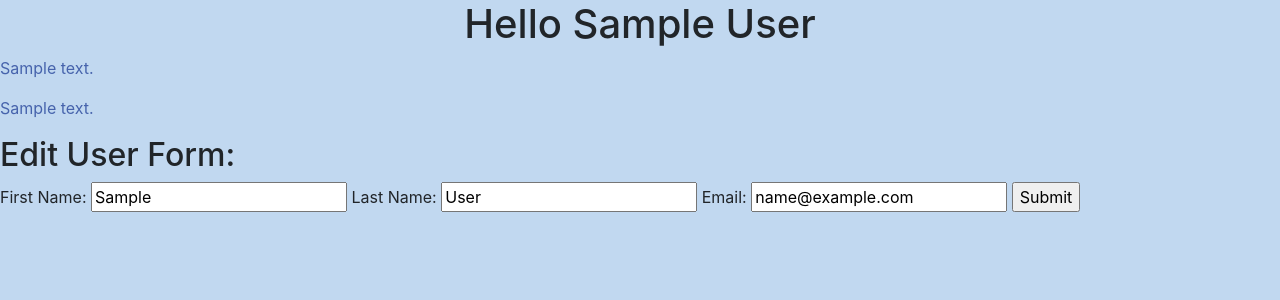
After one commit to marjcobero/yourThoughts, a Django app: page /profile/1 in a window 1280 px wide. The commit adds this page. Shown: the top 300 px of the page. Run offline with Django 3.2, Linux system fonts and the light colour scheme; tables that the repository leaves empty hold one stand-in row (values such as "Sample post"); some libraries are stand-ins or nearby versions.

Commit message:
made modifications for upgraded project

```diff
--- a/thoughts/urls.py
+++ b/thoughts/urls.py
@@ -14,8 +14,10 @@ Including another URLconf
     2. Add a URL to urlpatterns:  path('blog/', include('blog.urls'))
 """
 
+from django.contrib import admin
 from django.urls import path, include
 
 urlpatterns = [
+    path('admin/', admin.site.urls),
     path('', include('thoughtsApp.urls')),
 ]
--- a/thoughtsApp/models.py
+++ b/thoughtsApp/models.py
@@ -2,7 +2,10 @@ from django.db import models
 import re
 import bcrypt
 
-# Create your models here.
+
+# Create your models here..
+
+
 class UserManager(models.Manager):
     def reg_validator(self, reqPOST):
         errors = {}
@@ -37,6 +40,7 @@ class UserManager(models.Manager):
             errors['password'] = "Email and password must match"
         return errors
 
+
 class User(models.Model):
     first_name = models.CharField(max_length=255)
     last_name = models.CharField(max_length=255)
@@ -44,17 +48,11 @@ class User(models.Model):
     password = models.CharField(max_length=255)
     objects = UserManager()
 
-class ThoughtManager(models.Manager):
-    def thought_validator(self, reqPOST):
-        errors = {}
-        if len(reqPOST['thought']) < 1:
-            errors['thought'] = "Post must not be blank"
-        return errors
+class Wall(models.Model):
+    message = models.TextField()
+    poster = models.ForeignKey(User, related_name="user_messages", on_delete=models.CASCADE)
 
-class Thought(models.Model):
-    thought = models.TextField()
-    user = models.ForeignKey(User, related_name="created_thoughts", on_delete=models.CASCADE)
-    user_likes = models.ManyToManyField(User, related_name='liked_posts')
-    created_at = models.DateField(auto_now_add=True)
-    updated_at = models.DateField(auto_now=True)
-    objects = ThoughtManager()
+class Comment(models.Model):
+    comment = models.TextField()
+    poster = models.ForeignKey(User, related_name="user_comments", on_delete=models.CASCADE)
+    wall_message = models.ForeignKey(Wall, related_name="post_comments", on_delete=models.CASCADE)
--- a/thoughtsApp/static/style.css
+++ b/thoughtsApp/static/style.css
@@ -0,0 +1,19 @@
+body{
+    background-color: #C1D8F0;
+}
+
+form {
+    margin:5 40px;
+}
+
+.messages, p {
+    font-weight: 50px;
+    color: #4663AC;
+}
+.wrapper {
+    display: inline-block;
+    padding: 25px;
+}
+h1 {
+    text-align: center;
+}
--- a/thoughtsApp/templates/register.html
+++ b/thoughtsApp/templates/main.html
@@ -18,7 +18,7 @@
                 <li>{{ message }}</li>
                 {% endfor %}
             </ul>
-            {% endif %}
+        {% endif %}
             <form action="/register" method="POST">
                 {% csrf_token %}
                 <div class="form-floating mb-3">
--- /dev/null
+++ b/thoughtsApp/templates/profile.html
@@ -0,0 +1,30 @@
+<!DOCTYPE html>
+<html>
+    <head>
+        <meta charset="utf-8">
+        <meta http-equiv="X-UA-Compatible" content="IE=edge">
+        <title>The Wall</title>
+        <link rel="stylesheet" href="https://stackpath.bootstrapcdn.com/bootstrap/4.5.0/css/bootstrap.min.css" integrity="sha384-9aIt2nRpC12Uk9gS9baDl411NQApFmC26EwAOH8WgZl5MYYxFfc+NcPb1dKGj7Sk" crossorigin="anonymous">
+        {% load static %}
+        <link rel="stylesheet" href="{% static '/style.css' %}">
+    </head>
+    <body>
+        <h1>Hello {{user.first_name}} {{user.last_name}}</h1>
+        {% for post in user.user_messages.all %}
+            <p>{{post.message}}</p>
+        {% endfor %}
+
+        {% for comment in user.user_comments.all %}
+            <p>{{comment.comment}}</p>
+        {% endfor %}
+
+        <h2>Edit User Form:</h2>
+        <form action="/edit/{{ user.id }}" method="POST">
+            {% csrf_token %}
+            First Name: <input type="text" name="first_name" value="{{user.first_name}}">
+            Last Name: <input type="text" name="last_name" value="{{user.last_name}}">
+            Email: <input type="email" name='email' value="{{user.email}}">
+            <input type="submit">
+        </form>
+    </body>
+</html>
--- a/thoughtsApp/urls.py
+++ b/thoughtsApp/urls.py
@@ -5,10 +5,12 @@ urlpatterns = [
     path('', views.index),
     path('register', views.register),
     path('login', views.login),
+    path('success', views.success),
     path('logout', views.logout),
-    path('thoughts', views.show_all),
-    path('create_thoughts', views.create_thoughts),
-    path('user', views.show_one),
+    path('post_message', views.post_message),
+    path('post_comment/<int:user_id>', views.post_comment),
+    path('profile/<int:user_id>', views.profile),
     path('like/<int:user_id>', views.like),
-    path('delete/<int:user_id>', views.delete),
+    path('delete_comment/<int:user_id>', views.delete_comment),
+    path('edit/<int:user_id>', views.edit),
 ]
--- a/thoughtsApp/views.py
+++ b/thoughtsApp/views.py
@@ -5,8 +5,22 @@ import bcrypt
 
 # Create your views here.
 
+
 def index(request):
-    return render(request, 'register.html')
+    request.session.flush()
+    return render(request, 'main.html')
+
+
+def success(request):
+    if 'user_id' not in request.session:
+        return redirect('/')
+    the_user = User.objects.filter(id=request.session['user_id'])
+    context = {
+        'user': User.objects.get(id=request.session['user_id']),
+        'all_messages': Wall.objects.all()
+    }
+    return render(request, 'success.html', context)
+
 
 def register(request):
     if request.method == "POST":
@@ -23,8 +37,9 @@ def register(request):
             password = hashed_pw,
         )
         request.session['user_id'] = new_user.id
-        return redirect('/thoughts')
+        return redirect('/success')
     return redirect('/')
+
 
 def login(request):
     if request.method == "POST":
@@ -34,57 +49,58 @@ def login(request):
                 messages.error(request, value)
                 return  redirect('/')
     if request.method == 'POST':
-        the_user = User.objects.get(email=request.POST['email'])
-        if bcrypt.checkpw(request.POST['password'].encode(), the_user.password.encode()):
-            print(request.method)
-            request.session['user_id'] = the_user.id
-            request.session['greeting'] = the_user.first_name
-            return redirect('/thoughts')
+        the_user = User.objects.filter(email = request.POST['email'])
+        if the_user:
+            logged_user = the_user[0]
+            if bcrypt.checkpw(request.POST['password'].encode(), logged_user.password.encode()):
+                print(request.method)
+                request.session['user_id'] = logged_user.id
+                return redirect('/success')
         messages.error(request, "Email or Password incorrect")
     return redirect('/')
+
 
 def logout(request):
     request.session.flush()
     return redirect('/')
 
-def show_all(request):
-    if "user_id" not in request.session:
-        return redirect('/')
-    else:
-        context = {
-            'all_thoughts': Thought.objects.all(),
-            'the_user': User.objects.get(id=request.session['user_id'])
-        }
-        return render(request, 'allthoughts.html', context)
 
-def create_thoughts(request):
-    errors = Thought.objects.thought_validator(request.POST)
-    if len(errors) > 0:
-        for key, value in errors.items():
-            messages.error(request, value)
-        return redirect('/thoughts')
-    else:
-        user = User.objects.get(id=request.session['user_id'])
-        thought = Thought.objects.create(
-            thought=request.POST['thought'],
-            user=User.objects.get(id=request.session['user_id'])
-        )
-        return redirect('/thoughts')
+def post_message(request):
+    Wall.objects.create(message=request.POST['message'],poster=User.objects.get(id=request.session['user_id']))
+    return redirect('/success')
 
-def show_one(request):
+
+def post_comment(request, user_id):
+    poster = User.objects.get(id=request.session['user_id'])
+    message = Wall.objects.get(id=user_id)
+    Comment.objects.create(comment=request.POST['comment'], poster=poster, wall_message= message)
+    return redirect('/success')
+
+
+def profile(request, user_id):
     context = {
-        'thought': Thought.objects.get(id=request.session['user_id']),
-        'the_user': User.objects.get(id=request.session['user_id']),
+        'user': User.objects.get(id= user_id)
     }
-    return render(request, "thought.html", context)
+    return render(request, 'profile.html', context)
+
 
 def like(request, user_id):
-    liked_posts = Thought.objects.get(id=user_id)
+    liked_message = Wall.objects.get(id= user_id)
     user_liking = User.objects.get(id=request.session['user_id'])
-    liked_posts.user_likes.add(user_liking)
-    return redirect('/thoughts')
+    liked_message.user_likes.add(user_liking)
+    return redirect('/success')
 
-def delete(request, user_id):
-    remove = Thought.objects.get(id=user_id)
-    remove.delete()
-    return redirect('/thoughts')
+
+def delete_comment(request, user_id):
+    destroyed = Comment.objects.get(id= user_id)
+    destroyed.delete()
+    return redirect('/success')
+
+
+def edit(request, user_id):
+    edit_user = User.objects.get(id= user_id)
+    edit_user.first_name = request.POST['first_name']
+    edit_user.last_name = request.POST['last_name']
+    edit_user.email = request.POST['email']
+    edit_user.save()
+    return redirect('/success')
```
Also changed, not shown: thoughtsApp/templates/allthoughts.html (deleted, +0 -67 lines), thoughtsApp/templates/success.html (added, +47 -0 lines), thoughtsApp/migrations/0004_auto_20210709_0619.py (added).
